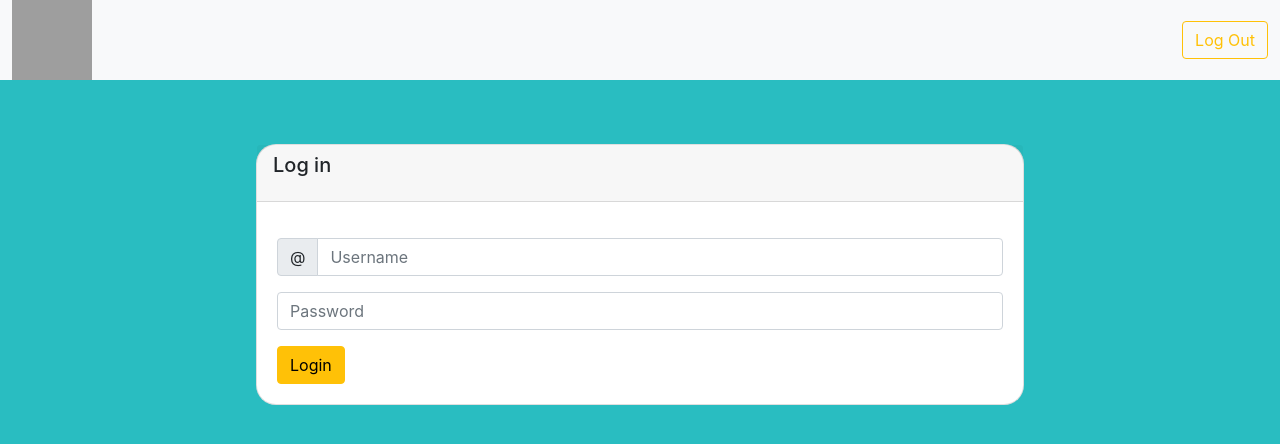
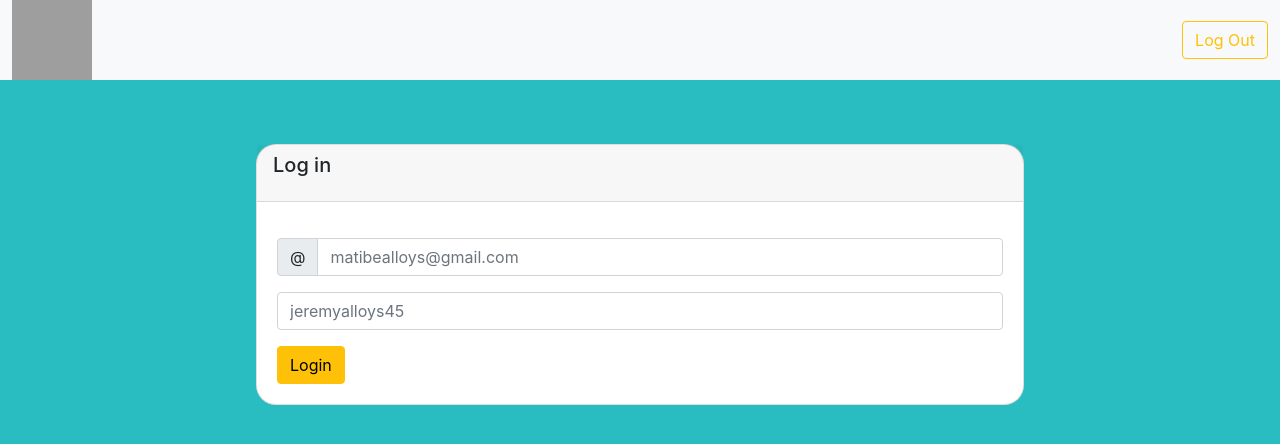
Before and after one commit to MatibeJeremy/react-busara, a React (Create React App) app: page /login in a window 1280 px wide. Shown: the top 444 px of the page. Built offline with nearby package versions, Linux system fonts and the light colour scheme; grey boxes are pictures that could not be loaded.

Commit message:
Placeholders

```diff
--- a/src/Components/Form.js
+++ b/src/Components/Form.js
@@ -72,7 +72,7 @@ function Form() {
                             <input
                                 type="text"
                                 className="form-control"
-                                placeholder="Username"
+                                placeholder="matibealloys@gmail.com"
                                 aria-label="Username"
                                 value={username}
                                 onChange={e => setUsername(e.target.value)}
@@ -85,7 +85,7 @@ function Form() {
                             <input
                                 type="password"
                                 className="form-control"
-                                placeholder="Password"
+                                placeholder="jeremyalloys45"
                                 value={password}
                                 onChange={e => setPassword(e.target.value)}
                                 aria-label="password"
```
